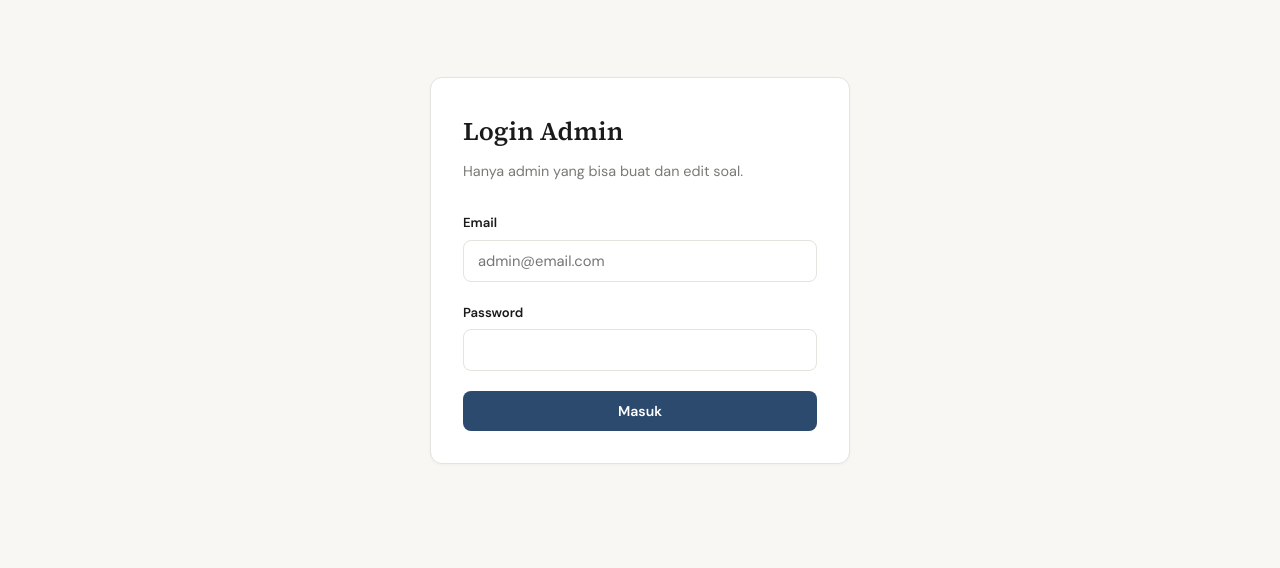
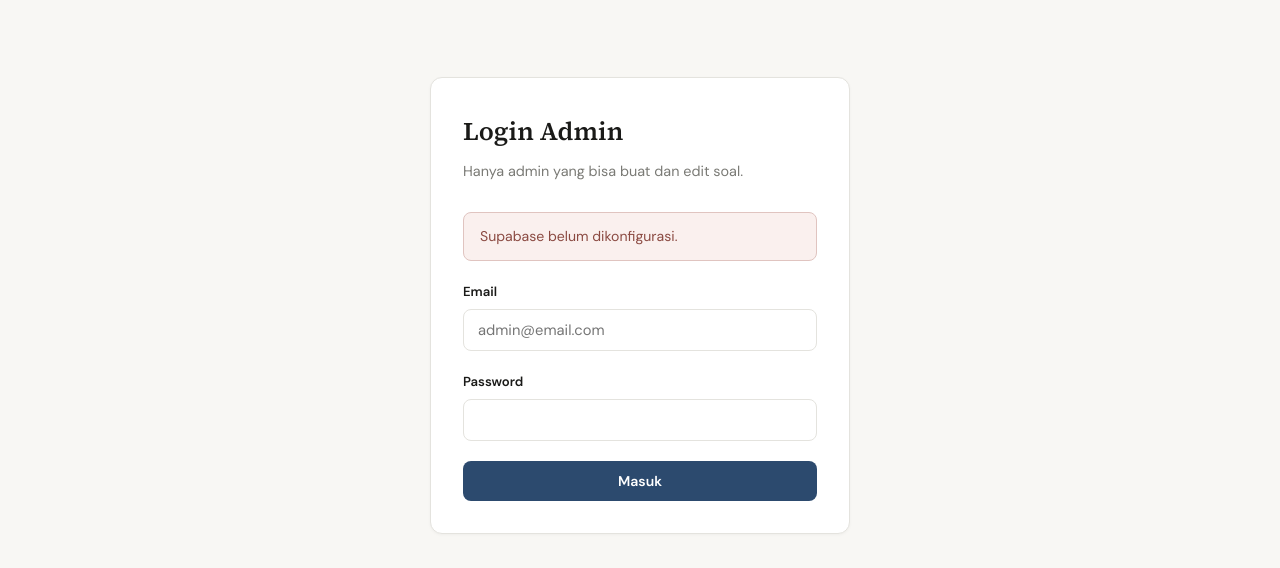
Before and after one commit to ImanuelRomuty/hihibel, a plain HTML site: page website/admin/login.html in a window 1280 px wide. Shown: the part 64-632 px from the top of the page. Drawn offline with nearby package versions, Linux system fonts and the light colour scheme.

Commit message:
Fix Supabase URL validation and clearer login config errors.
Reject publishable key mistaken as project URL during setup.

Co-authored-by: Cursor <cursoragent@cursor.com>

```diff
--- a/website/admin/login.html
+++ b/website/admin/login.html
@@ -51,8 +51,9 @@
       const params = new URLSearchParams(location.search);
       const alertBox = document.getElementById('alertBox');
 
-      if (params.get('error') === 'config') {
-        alertBox.innerHTML = '<div class="alert alert-error">Supabase belum dikonfigurasi. Isi <code>js/config.js</code> atau set env vars di Netlify.</div>';
+      const cfgErr = HihibelDB.configError?.();
+      if (params.get('error') === 'config' || cfgErr) {
+        alertBox.innerHTML = `<div class="alert alert-error">${cfgErr || 'Supabase belum dikonfigurasi.'}</div>`;
       }
 
       if (HihibelDB.isConfigured()) {
--- a/website/js/supabase-client.js
+++ b/website/js/supabase-client.js
@@ -4,7 +4,22 @@ const HihibelDB = (() => {
 
   function isConfigured() {
     const cfg = window.HIHIBEL_CONFIG || {};
-    return !!(cfg.SUPABASE_URL && cfg.SUPABASE_ANON_KEY);
+    const url = cfg.SUPABASE_URL || '';
+    const key = cfg.SUPABASE_ANON_KEY || '';
+    return url.includes('.supabase.co') && key.startsWith('eyJ');
+  }
+
+  function configError() {
+    const cfg = window.HIHIBEL_CONFIG || {};
+    const url = cfg.SUPABASE_URL || '';
+    if (!url || !cfg.SUPABASE_ANON_KEY) return 'Supabase belum dikonfigurasi.';
+    if (!url.includes('.supabase.co')) {
+      return 'SUPABASE_URL salah. Harus format https://xxxxx.supabase.co (bukan publishable key).';
+    }
+    if (!cfg.SUPABASE_ANON_KEY.startsWith('eyJ')) {
+      return 'SUPABASE_ANON_KEY salah. Pakai anon public key dari Settings → API.';
+    }
+    return null;
   }
 
   function getClient() {
@@ -16,5 +31,5 @@ const HihibelDB = (() => {
     return client;
   }
 
-  return { isConfigured, getClient };
+  return { isConfigured, getClient, configError };
 })();
```
Also changed, not shown: 2 other files.
